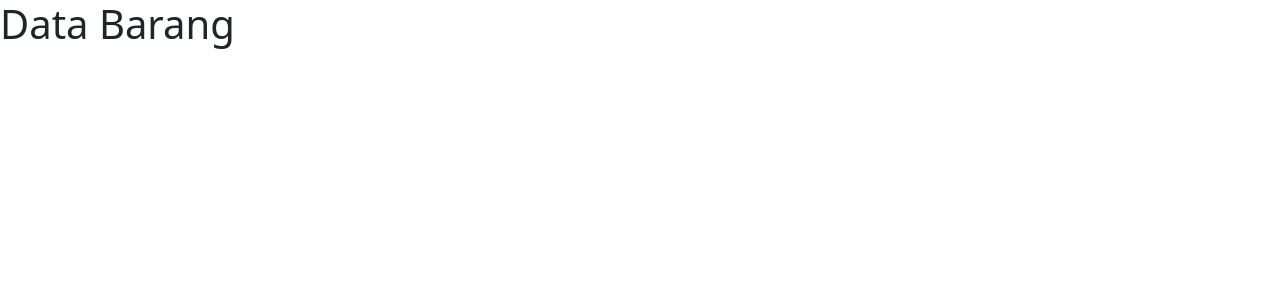
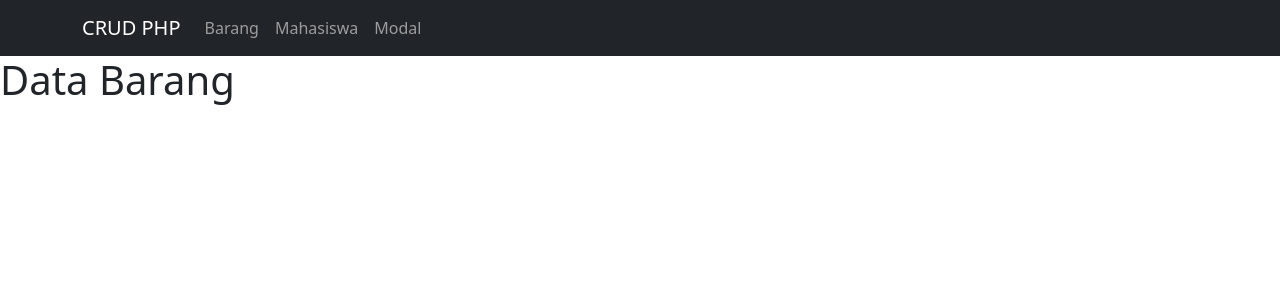
Before and after one commit to Muhless/crud_php, a PHP site: page / in a window 1280 px wide. Shown: the top 300 px of the page. Run offline with PHP 8.4, Linux system fonts and the light colour scheme.

Commit message:
membuat index.php

```diff
--- a/index.php
+++ b/index.php
@@ -1,13 +1,40 @@
 <!doctype html>
 <html lang="en">
+
 <head>
   <meta charset="utf-8">
   <meta name="viewport" content="width=device-width, initial-scale=1">
   <title>CRUD PHP</title>
   <link href="https://cdn.jsdelivr.net/npm/bootstrap@5.3.0-alpha2/dist/css/bootstrap.min.css" rel="stylesheet" integrity="sha384-aFq/bzH65dt+w6FI2ooMVUpc+21e0SRygnTpmBvdBgSdnuTN7QbdgL+OapgHtvPp" crossorigin="anonymous">
 </head>
+
 <body>
+
+  <div>
+    <nav class="navbar navbar-expand-lg navbar-dark bg-dark">
+      <div class="container">
+        <a class="navbar-brand" href="#">CRUD PHP</a>
+        <button class="navbar-toggler" type="button" data-bs-toggle="collapse" data-bs-target="#navbarSupportedContent" aria-controls="navbarSupportedContent" aria-expanded="false" aria-label="Toggle navigation">
+          <span class="navbar-toggler-icon"></span>
+        </button>
+        <div class="collapse navbar-collapse" id="navbarSupportedContent">
+          <ul class="navbar-nav me-auto mb-2 mb-lg-0">
+            <li class="nav-item">
+              <a class="nav-link" href="index.php">Barang</a>
+            </li>
+            <li class="nav-item">
+              <a class="nav-link" href="#">Mahasiswa</a>
+            </li>
+            <li class="nav-item dropdown">
+              <a class="nav-link" href="#">Modal</a>
+            </li>
+        </div>
+      </div>
+    </nav>
+  </div>
+
   <h1>Data Barang</h1>
   <script src="https://cdn.jsdelivr.net/npm/bootstrap@5.3.0-alpha2/dist/js/bootstrap.bundle.min.js" integrity="sha384-qKXV1j0HvMUeCBQ+QVp7JcfGl760yU08IQ+GpUo5hlbpg51QRiuqHAJz8+BrxE/N" crossorigin="anonymous"></script>
 </body>
+
 </html>
```
Lines whose indentation alone changed are shown as unchanged.
